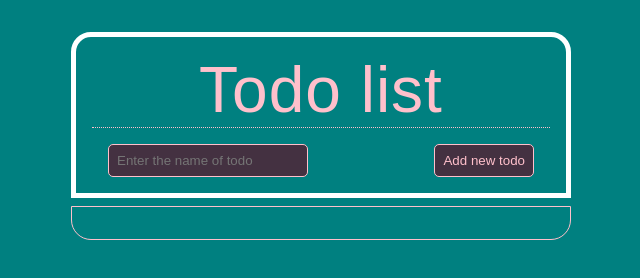
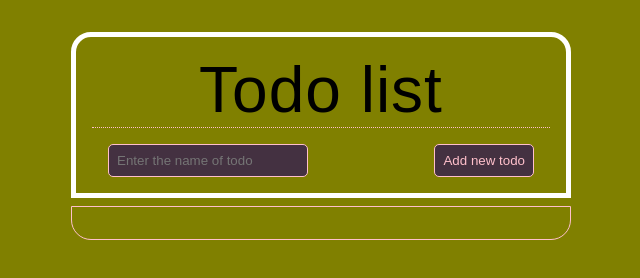
Before and after one commit to Yosombo/githubTest, a plain HTML site: page index.html in a window 1280 px wide. Shown: the whole page, without its empty margins (319-959 px from the left). Drawn offline with Linux system fonts and the light colour scheme.

Commit message:
change bg to olive

```diff
--- a/app.css
+++ b/app.css
@@ -7,7 +7,7 @@
   color: rgb(214, 223, 235);
 }
 #container {
-  background: teal;
+  background: olive;
 
   width: 100vw;
   height: 100vh;
@@ -29,7 +29,7 @@
   margin-bottom: 1rem;
   border-bottom: 1px pink dotted;
 
-  color: pink;
+  color: black;
 
   font-size: 4rem;
 }
```
